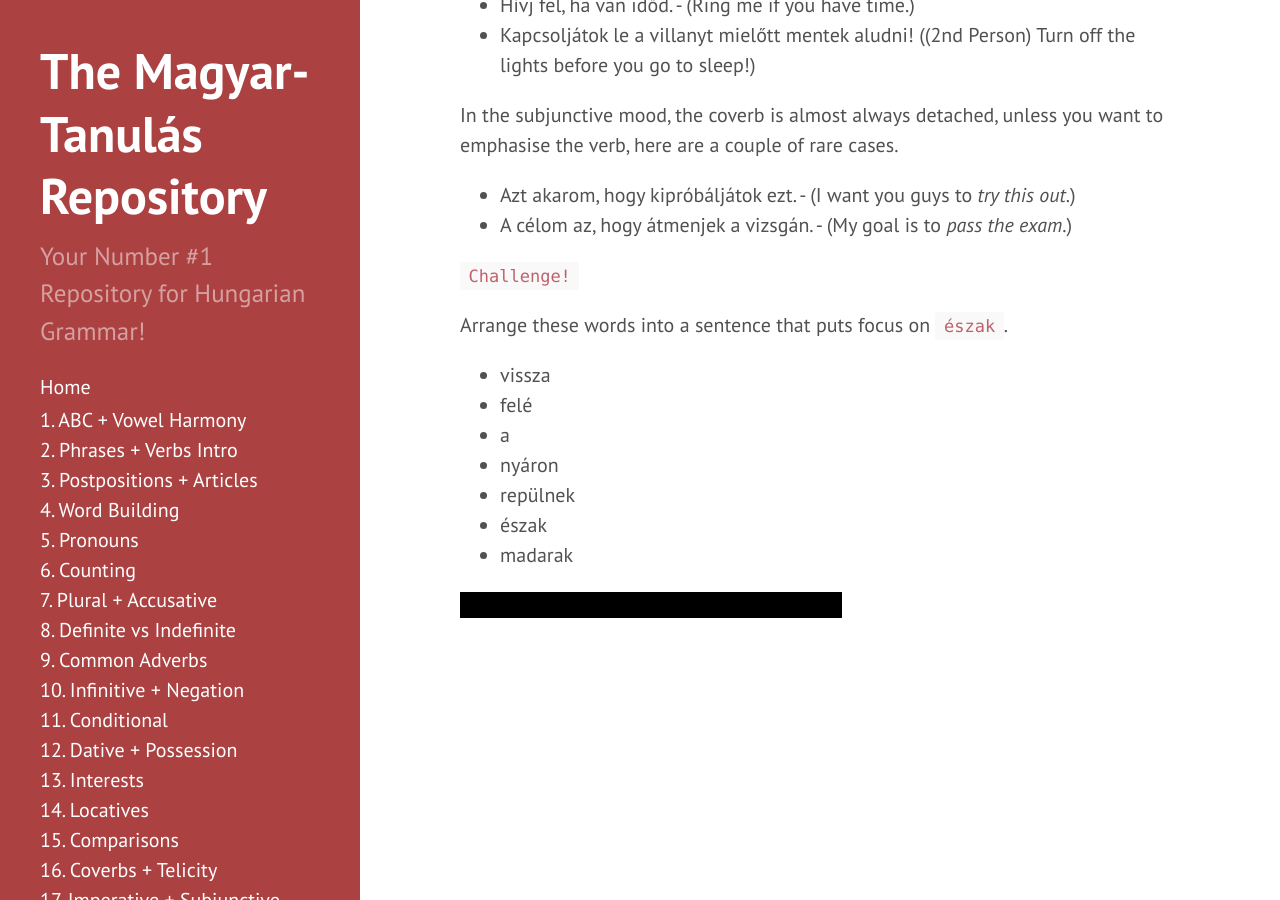
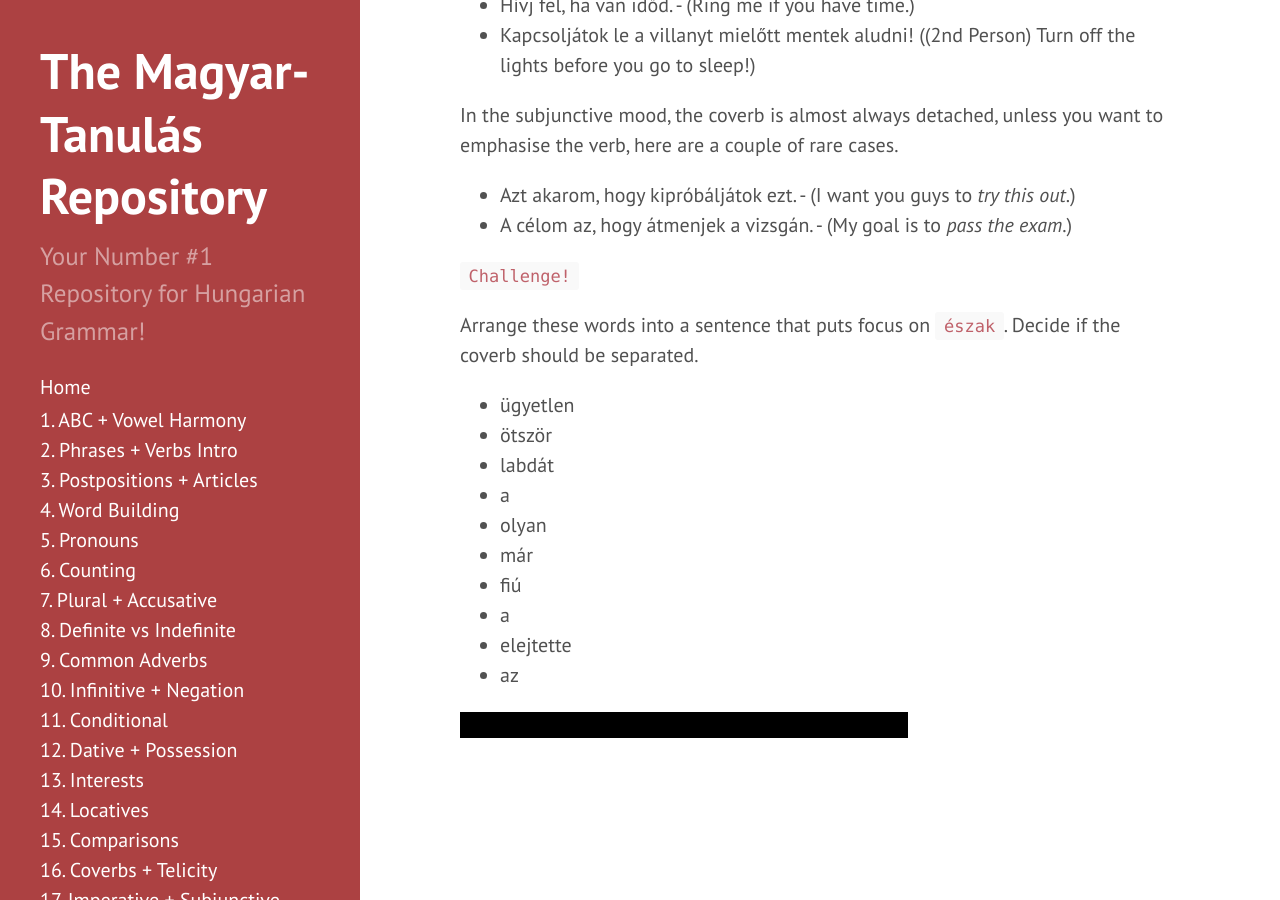
Before and after one commit to Magyartanulas/magyartanulas.github.io, a Jekyll site: the page built from coverb_separation.md, in a window 1280 px wide and 900 px high, scrolled down 1833 px. Built offline with Jekyll 4.4.1, drawn with Linux system fonts in a browser that asks for light colours; comment, search, counter and statistics services are not loaded.

Commit message:
Update coverb_separation.md

```diff
--- a/coverb_separation.md
+++ b/coverb_separation.md
@@ -67,14 +67,17 @@ In the subjunctive mood, the coverb is almost always detached, unless you want t
 
 `Challenge!`
 
-Arrange these words into a sentence that puts focus on `észak`.
+Arrange these words into a sentence that puts focus on `észak`. Decide if the coverb should be separated.
 
-* vissza
-* felé
+* ügyetlen
+* ötször
+* labdát
 * a
-* nyáron
-* repülnek
-* észak
-* madarak
+* olyan
+* már
+* fiú
+* a
+* elejtette
+* az
 
-<span class="spoiler">A madarak észak felé repülnek vissza nyáron.</span>
+<span class="spoiler">Az a fiú olyan ügyeten, már ötször ejtette el a labdát.</span>
```
